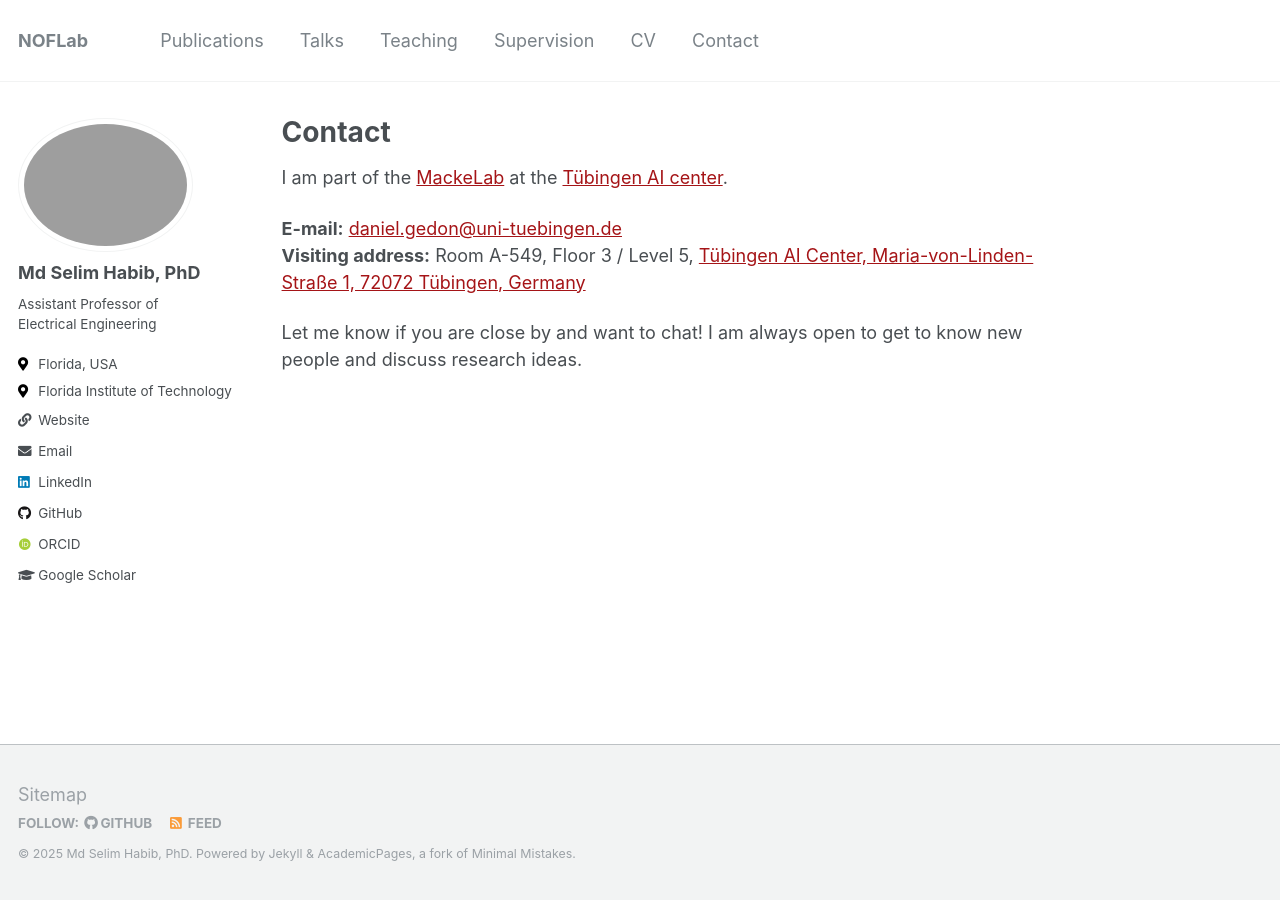
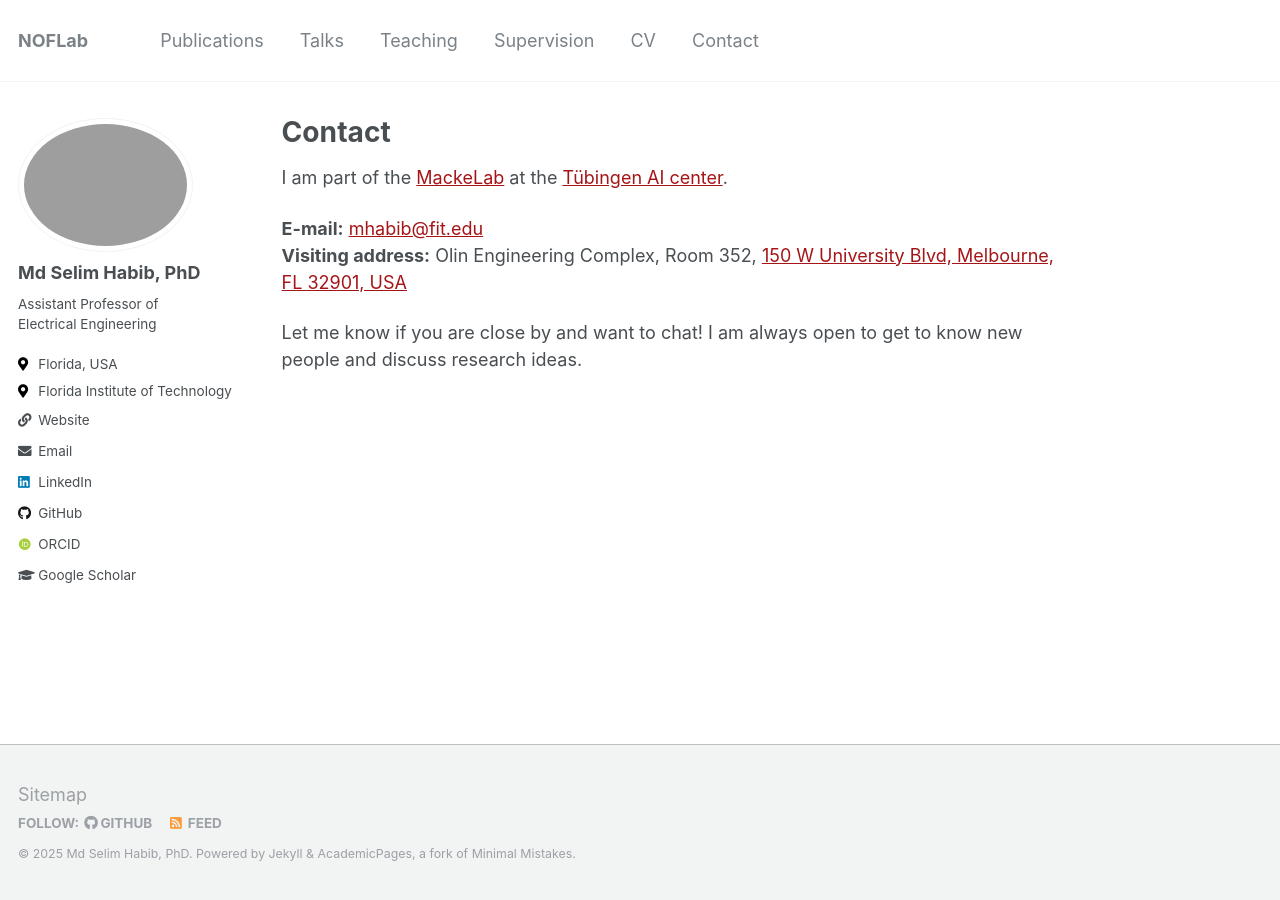
Before and after one commit to mhabib73/NOFLabDemo.github.io, a Jekyll site: the page built from _pages/contact.md, in a window 1280 px wide. Built offline with Jekyll 4.4.1, drawn with Linux system fonts in a browser that asks for light colours; some web fonts are replaced.

Commit message:
Update contact.md

```diff
--- a/_pages/contact.md
+++ b/_pages/contact.md
@@ -10,7 +10,7 @@ redirect_from:
 
 I am part of the [MackeLab](https://www.mackelab.org){:target="_blank"} at the [Tübingen AI center](https://tuebingen.ai){:target="_blank"}.
 
-**E-mail:** [daniel.gedon@uni-tuebingen.de](mailto:daniel.gedon@uni-tuebingen.de)\
-**Visiting address:** Room A-549, Floor 3 / Level 5, [Tübingen AI Center, Maria-von-Linden-Straße 1, 72072 Tübingen, Germany](https://maps.app.goo.gl/5XGiHH81pGSSCq896){:target="_blank"}
+**E-mail:** [mhabib@fit.edu](mailto:mhabib@fit.edu)\
+**Visiting address:** Olin Engineering Complex, Room 352, [150 W University Blvd, Melbourne, FL 32901, USA]([https://maps.app.goo.gl/5XGiHH81pGSSCq896](https://www.google.com/maps/dir//F.W.+Olin+Engineering+Complex,+F.W.Olin+Life+Sciences+Bldg,+3012-,+3022+Engineering+St,+Melbourne,+FL+32901,+USA/@28.0644951,-80.6242563,17.5z/data=!4m8!4m7!1m0!1m5!1m1!1s0x88de1204fe7876db:0xd4c345d289afffa9!2m2!1d-80.6240205!2d28.0632245?entry=ttu&g_ep=EgoyMDI1MDkxNS4wIKXMDSoASAFQAw%3D%3D)){:target="_blank"}
 
 Let me know if you are close by and want to chat! I am always open to get to know new people and discuss research ideas.
```
